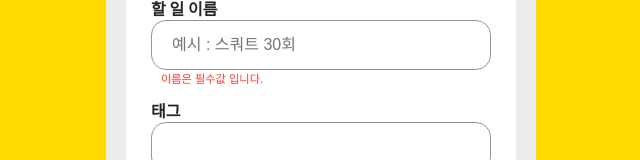
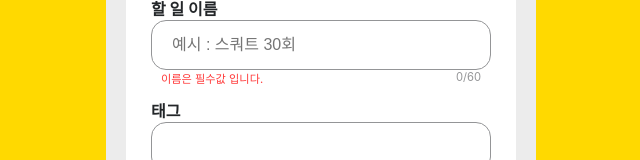
Before and after one commit to codestates-seb/seb45_main_031, a React (Create React App) app in the folder FE/: page /todo/modify/1 in a window 1280 px wide. Shown: the part 334-494 px from the top of the page, without its empty margins (319-959 px from the left). Built offline with nearby package versions, Linux system fonts and the light colour scheme; no server answers.

Commit message:
:zap: Feat : 할 일 이름 글자수 표시 추가
- 게시글 수정 시 할 일 이름의 글자수를 확인 할 수 있습니다.
- 한글은 3byte 다른 문자는 1byte 로 계산 합니다.
- 글자수를 초과할 시 경고문과 에러 모달을 확인할 수 있습니다.

Issues : #10

```diff
--- a/FE/src/pages/TodoModifyPage.js
+++ b/FE/src/pages/TodoModifyPage.js
@@ -40,6 +40,7 @@ const TodoModifyPage = () => {
   const [todoTag, setTodoTag] = useState("");
   const [date, setDate] = useState(getDateFormat());
   const [errorMessage, setErrorMessage] = useState("");
+  const [inputCount, setInputCount] = useState(0);
 
   //todo 불러오기
   useEffect(() => {
@@ -84,6 +85,9 @@ const TodoModifyPage = () => {
   //할 일 이름 변경
   const changeName = (value) => {
     setContent(value);
+    setInputCount(
+      value.replace(/[\0-\x7f]|([0-\u07ff]|(.))/g, "$&$1$2").length,
+    );
   };
 
   //태그 모달 Open
@@ -222,6 +226,7 @@ const TodoModifyPage = () => {
               CalendarOpen={calendarOpen}
               content={content}
               todoTag={todoTag}
+              inputCount={inputCount}
             />
             <Buttons PostTodo={patchTodo} navigate={navigate} />
           </PostSection>
@@ -457,6 +462,7 @@ const Post = ({
   tagModalOpen,
   content,
   todoTag,
+  inputCount,
 }) => {
   return (
     <>
@@ -469,9 +475,15 @@ const Post = ({
             value={content}
             onChange={(e) => ChangeName(e.target.value)}
           />
-          <ValidationText>
-            {content === "" && "이름은 필수값 입니다."}
-          </ValidationText>
+          <ValidationSection>
+            <ValidationText>
+              {content === "" && "이름은 필수값 입니다."}
+              {inputCount > 60 && "이름의 최대 글자수를 초과하였습니다."}
+            </ValidationText>
+            <CountInputValue inputCount={inputCount}>
+              {inputCount}/60
+            </CountInputValue>
+          </ValidationSection>
         </Aside>
         <Aside className="TagAside">
           <Label for="TagInput">{TAG_LABEL}</Label>
@@ -492,13 +504,26 @@ const Post = ({
   );
 };
 
-const ValidationText = styled.p`
+const ValidationSection = styled.section`
+  width: 320px;
   height: 3px;
 
-  margin-left: 10px;
+  margin: 0px 10px;
 
+  display: flex;
+  flex-direction: row;
+  align-items: bottom;
+  justify-content: space-between;
+`;
+
+const ValidationText = styled.p`
   font-size: 0.7rem;
   color: #ff3838;
+`;
+
+const CountInputValue = styled.p`
+  font-size: 0.7rem;
+  color: ${(props) => (props.inputCount > 60 ? "#ff3838" : "#949597")};
 `;
 
 const Label = styled.label`
```
